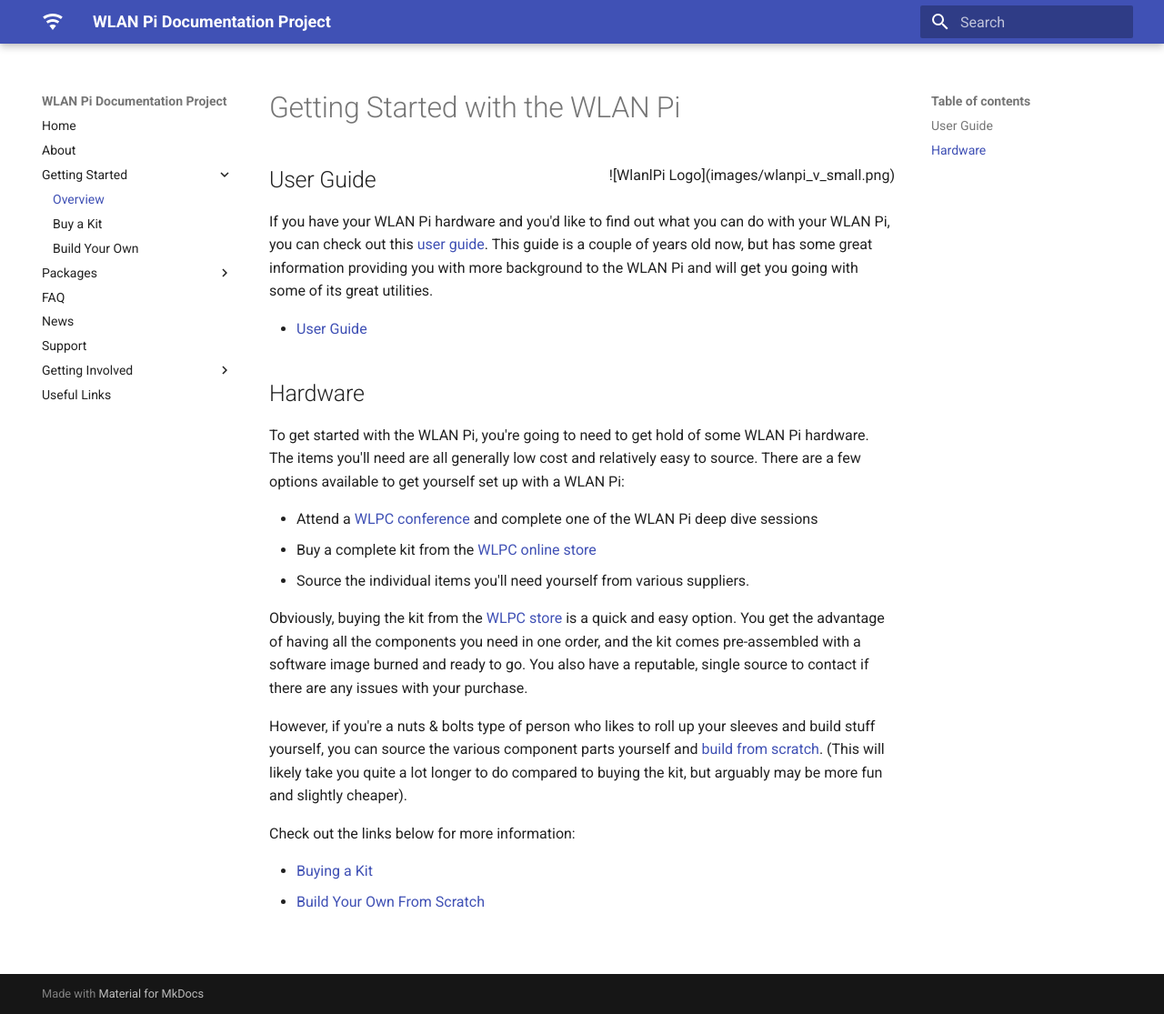
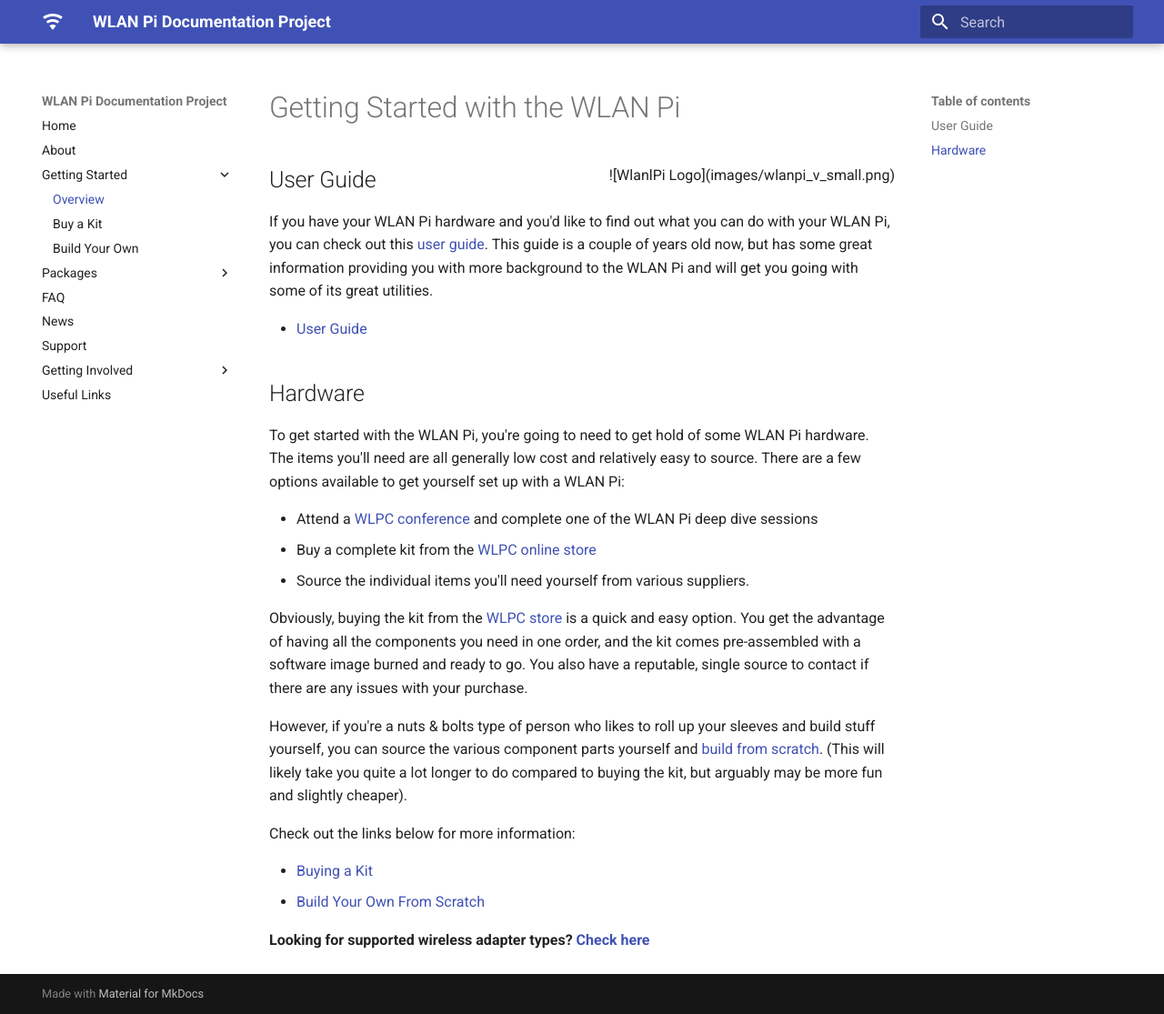
Before and after one commit to WLAN-Pi/wlanpi-documentation, an MkDocs documentation site: the page built from docs/getting_started_overview.md, in a window 1280 px wide and 1115 px high. Shown: the whole window at 91% size. Built offline with MkDocs 1.6.1 and Material for MkDocs 9.7.7, drawn with Linux system fonts in a browser that asks for light colours.

Commit message:
fixed bad link

```diff
--- a/docs/getting_started_overview.md
+++ b/docs/getting_started_overview.md
@@ -27,6 +27,8 @@
 - [Buying a Kit][Buy_Kit]
 - [Build Your Own From Scratch][Build_Own]
 
+**Looking for supported wireless adapter types? [Check here][Supported_Adapters]**
+
 
 <!-- Link list -->
 [Buy_Kit]: getting_started_buy_kit.md
@@ -34,3 +36,4 @@
 [WLPC_Store]: http://www.wlanpros.com/product-category/store/
 [WLPC_Conference]: https://wlanprofessionals.com/
 [User_Guide]: https://docs.google.com/document/d/13W31uoOfefEJIlWu1m7gt5pFws8YSt_xcbRZt2hidQA/edit#
+[Supported_Adapters]: faq#which-wireless-adapters-are-supported-on-the-wlan-pi
```
